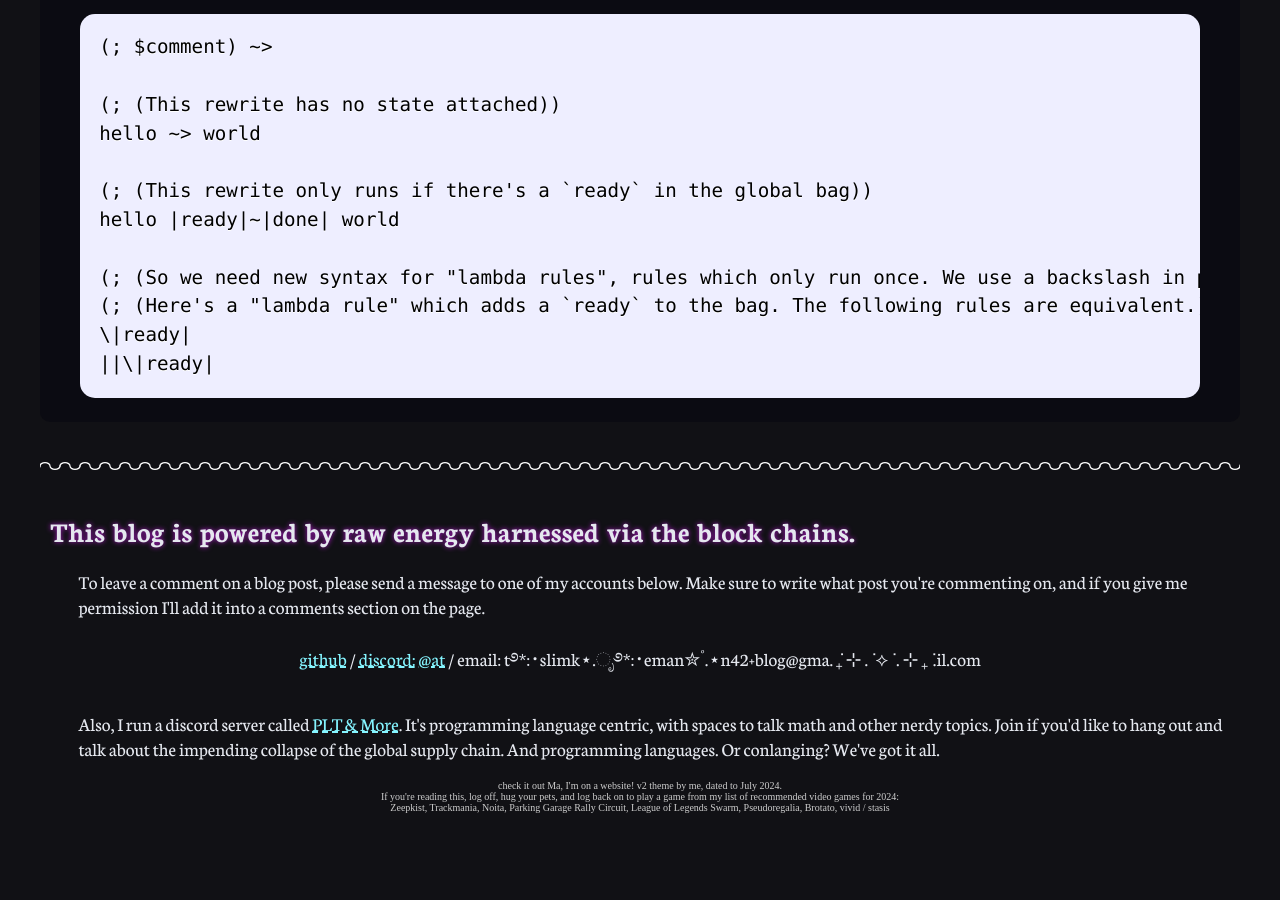
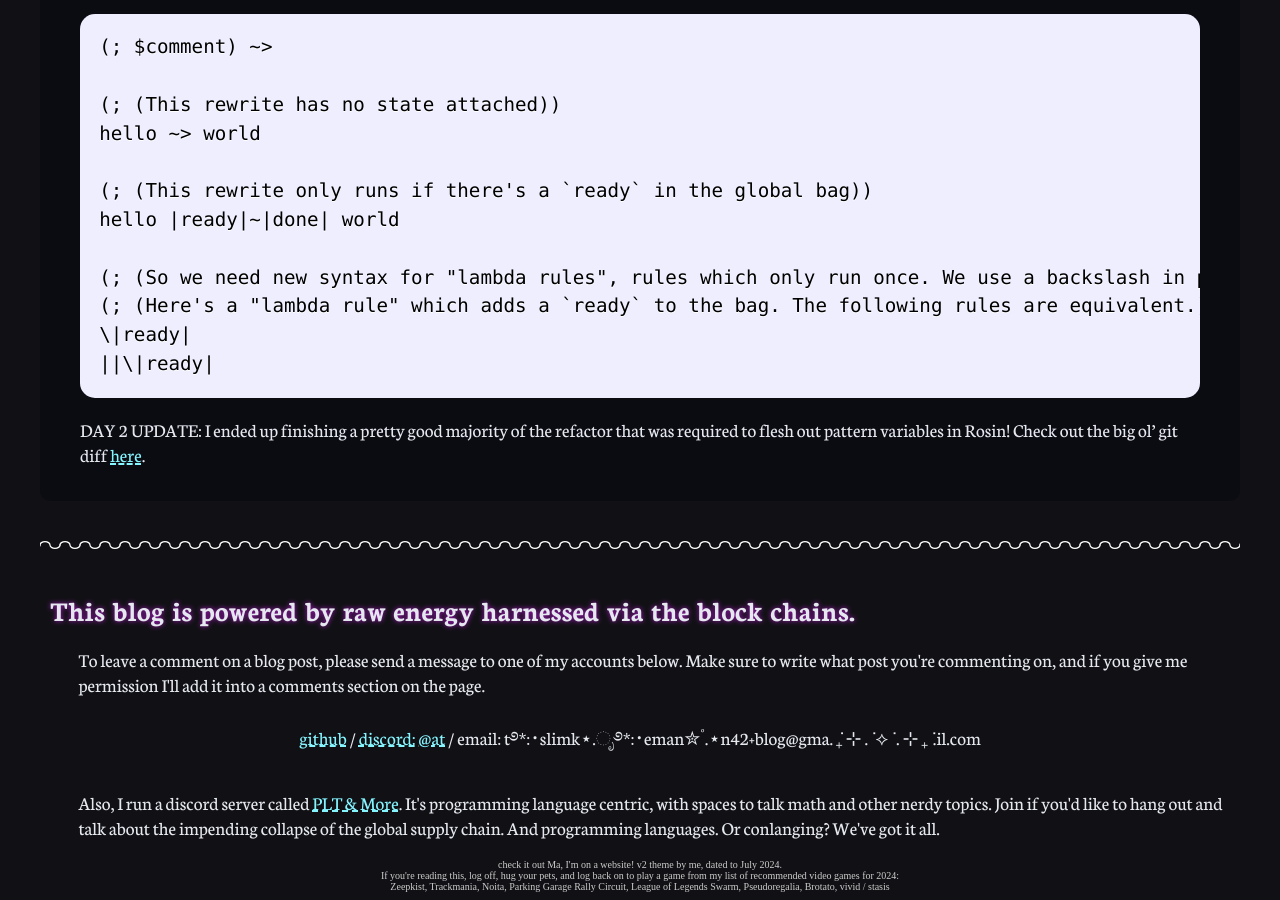
Before and after one commit to DataKinds/datakinds.github.io, a Jekyll site: the page built from _posts/2024-12-02-2024-december-adventure-log.md, in a window 1280 px wide and 900 px high, scrolled down 903 px. Built offline with Jekyll 4.4.1, drawn with Linux system fonts in a browser that asks for light colours; some web fonts are replaced; before the commit the page ends 1724 px from its top, so only the background shows below that.

Commit message:
Update adventure log

````diff
--- a/_posts/2024-12-02-2024-december-adventure-log.md
+++ b/_posts/2024-12-02-2024-december-adventure-log.md
@@ -34,3 +34,5 @@ hello |ready|~|done| world
 \|ready|
 ||\|ready|
 ```
+
+DAY 2 UPDATE: I ended up finishing a pretty good majority of the refactor that was required to flesh out pattern variables in Rosin! Check out the big ol' git diff [here](https://github.com/DataKinds/tree-rewriter/pull/1/files).
````
